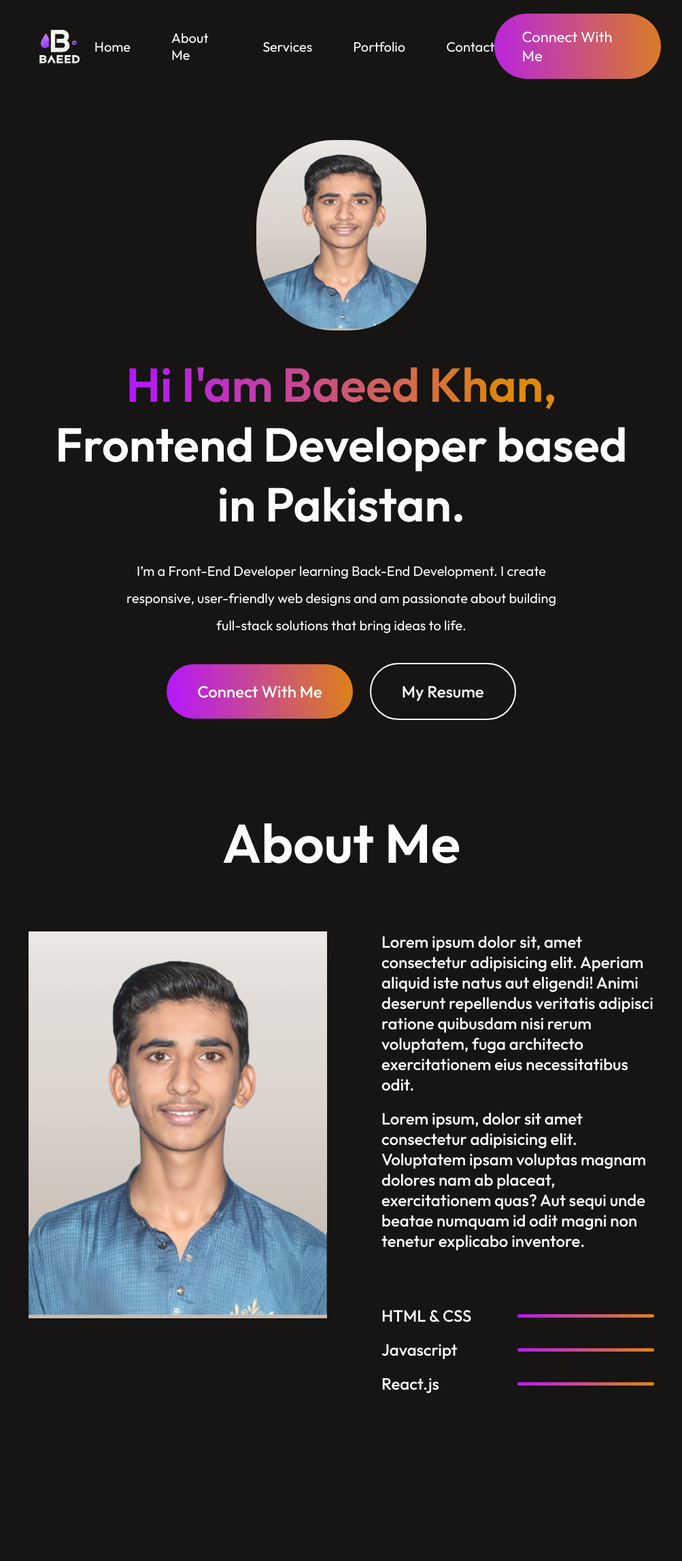
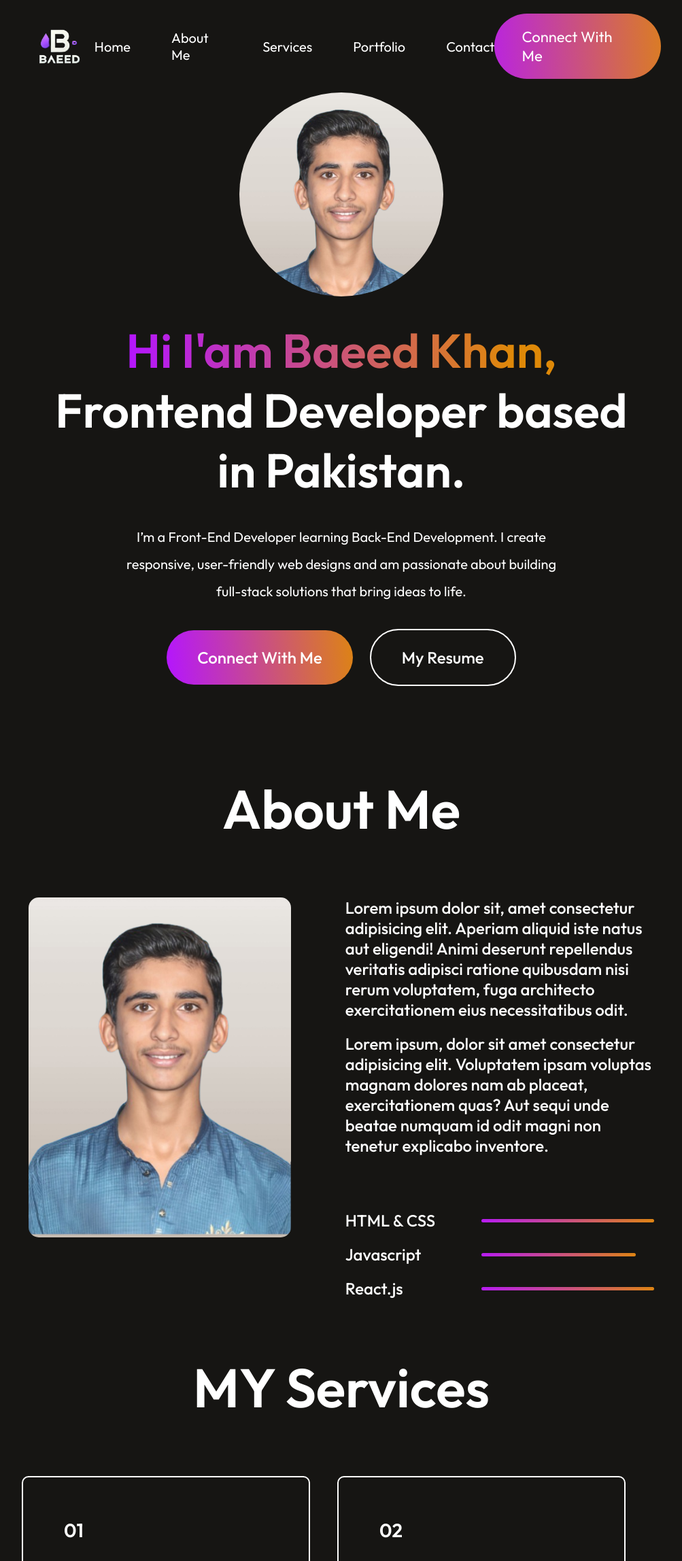
Before and after one commit to BaeedKhan91/portfolio-web, a React (Vite) app: page / in a window 1280 px wide. Shown: the top 2296 px of the page at 68% size, without its empty margins (138-1141 px from the left). Before the commit the page ends 2050 px from the top, so only its background shows below. Built offline with nearby package versions, Linux system fonts and the light colour scheme; a web font is replaced by a local one.

Commit message:
complete services section

```diff
--- a/src/App.jsx
+++ b/src/App.jsx
@@ -2,6 +2,7 @@ import React ,{ useState } from 'react'
 import Navbar from './component/Navbar/Navbar'
 import Hero from './component/Hero/Hero'
 import About from './component/About/About'
+import Services from './component/Services/Services'
 function App() {
 
 
@@ -10,6 +11,7 @@ function App() {
     <Navbar/>
     <Hero/>
     <About/>
+    <Services/>
     </>
   )
 }
--- a/src/component/About/About.css
+++ b/src/component/About/About.css
@@ -15,6 +15,14 @@
 .about-sections{
     display: flex;
     gap: 80px;
+}
+.about-left img{
+    /* width: 100%; */
+    /* height: 100%;    */
+    height: 500px;
+    object-fit: cover;
+    border-radius: 15px;
+
 }
 .about-right{
     display: flex;
--- a/src/component/Hero/Hero.css
+++ b/src/component/Hero/Hero.css
@@ -7,6 +7,26 @@
 .hero img{
     margin-top: 70px;
 }
+.circle-frame {
+    width: 300px; /* Set desired circular size */
+    height: 300px;
+    border-radius: 50%; /* Creates a circular frame */
+    overflow: hidden; /* Hides overflow */
+    position: relative;
+}
+
+.circle-image {
+    width: 100%; /* Ensures image fills the frame */
+    height: auto; /* Maintains aspect ratio */
+    object-fit: cover; /* Keeps image from stretching */
+    position: absolute;
+    top: 40%; /* Adjusts vertical position */
+    left: 50%; /* Adjusts horizontal position */
+    transform: translate(-50%, -50%); /* Centers the image within the frame */
+}
+
+
+
 .hero h1{
     text-align: center;
     width: 70%;
--- a/src/component/Hero/Hero.jsx
+++ b/src/component/Hero/Hero.jsx
@@ -6,9 +6,8 @@ import './Hero.css'
 function Hero() {
   return (
     <div className='hero'>
-    <img src={profile_img} alt="" width="250" height="280" style={{
-        borderRadius:'45%'
-    }} />
+        <div className="circle-frame"><img src={profile_img} alt="" className='circle-image' />
+        </div>
     <h1> <span> Hi I'am Baeed Khan,</span> Frontend Developer based in Pakistan.</h1>
     <p>I’m a Front-End Developer learning Back-End Development. I create responsive, user-friendly web designs and am passionate about building full-stack solutions that bring ideas to life. </p>
    <div className="hero-action">
--- /dev/null
+++ b/src/component/Services/Services.css
@@ -0,0 +1,67 @@
+.services{
+    display: flex;
+    flex-direction: column;
+    align-items: center;
+    justify-content: center;
+    gap: 80px;
+    margin: 80px 170px;
+}
+.services-title h1{
+    padding: 0px 30px;
+    font-size: 80px;
+    font-weight: 600;
+
+}
+.services-format{
+    display: flex;
+    flex-direction: column;
+    justify-content: center;
+    gap: 20px;
+    padding: 60px;
+    border-radius: 10px;
+    border: 2px solid white;
+    transition: 0.4s;
+    cursor: pointer;
+}
+.services-container{
+    /* display: grid;
+    grid-template-columns: 1fr 1fr 1fr; */
+    display: flex;
+    flex-wrap: wrap;
+    gap: 40px;
+    margin-bottom: 80px;
+
+}
+.services-format h3{
+    font-size: 28px;
+    font-weight: 600;
+
+}
+.services-format h2{
+    font-size: 38px;
+    font-weight: 800;
+    background: linear-gradient(270deg,#DA7C25 50%,#B923E1 100%);
+    background-clip: text;
+    -webkit-background-clip: text;
+    -webkit-text-fill-color: transparent;
+}
+.services-format p{
+    column-rule-color: #d4d4d4;
+    font-size: 24px;
+    line-height: 40px;
+    max-width: 300px;
+
+}
+.services-readmore{
+    display: flex;
+    gap: 20px;
+    align-items: center;
+    margin-top: 20px;
+}
+
+.services-format:hover{
+    border: 2px solid #ff00ff;
+    background-image: linear-gradient(45deg,#3f0028,#582300);
+    transform: scale(1.05);
+    transition: 0.4s;
+}
--- /dev/null
+++ b/src/component/Services/Services.jsx
@@ -0,0 +1,28 @@
+import React from 'react'
+import Services_Data from '../../assets/services_data'
+import arrow_icon from '../../assets/arrow_icon.svg'
+import './Services.css'
+function Services() {
+  return (
+    <div className='services'>
+    <div className="services-title">
+        <h1>MY Services</h1>
+    </div>
+    <div className="services-container">
+    {Services_Data.map((service,index)=>{
+        return <div key={index} className="services-format">
+            <h3>{service.s_no}</h3>
+            <h2>{service.s_name}</h2>
+            <p>{service.s_desc}</p>
+            <div className="services-readmore">
+                <p>Read More</p>
+                <img src={arrow_icon} alt="" />
+            </div>
+        </div>
+    })}
+    </div>
+    </div>
+  )
+}
+
+export default Services
```
